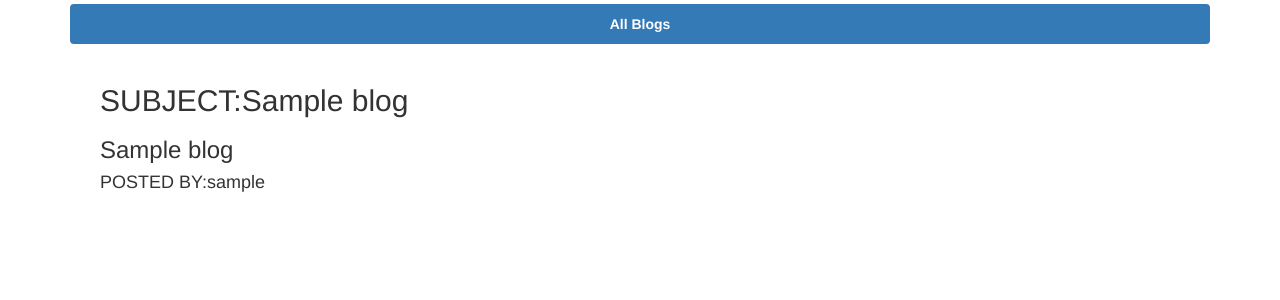
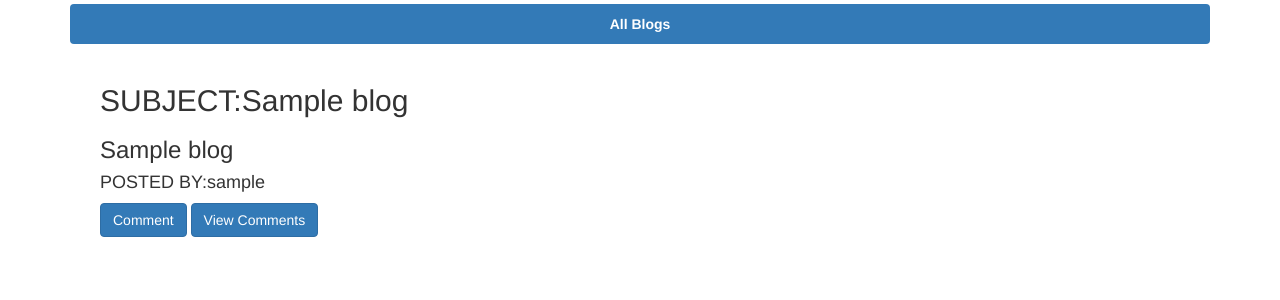
Before and after one commit to Nelly-ayebale/Blog, a Flask app: template app/templates/all_blogs.html in a window 1280 px wide, after a click on "All Blogs". Shown: the part 138-438 px from the top of the page. Run offline with Flask 2, Linux system fonts and the light colour scheme; the template is opened without the code that fills it: most values are stand-ins (such as "Sample title", 1, 10 or a date in 2020); data that the repository does not hold is empty; some libraries are stand-ins or nearby versions.

Commit message:
Created buttons for adding comments and viewing comments

```diff
--- a/app/templates/macros.html
+++ b/app/templates/macros.html
@@ -8,6 +8,8 @@
                 <h2 class="card-title">SUBJECT:{{blog.title}}</h2>
                 <h3 class="card-subtitle mb-2">{{blog.blog}}</h3>
                 <h4>POSTED BY:{{blog.user.username}}</h4>
+                <a href="/comment/{{blog.id}}" class="btn btn-primary">Comment</a>
+                <a href="/view_comments/{{blog.id}}" class="btn btn-primary">View Comments</a>
                 {% endfor %}
                 {%else%}
                 <h4 class="text-center">NO BLOGS</h4>
```
